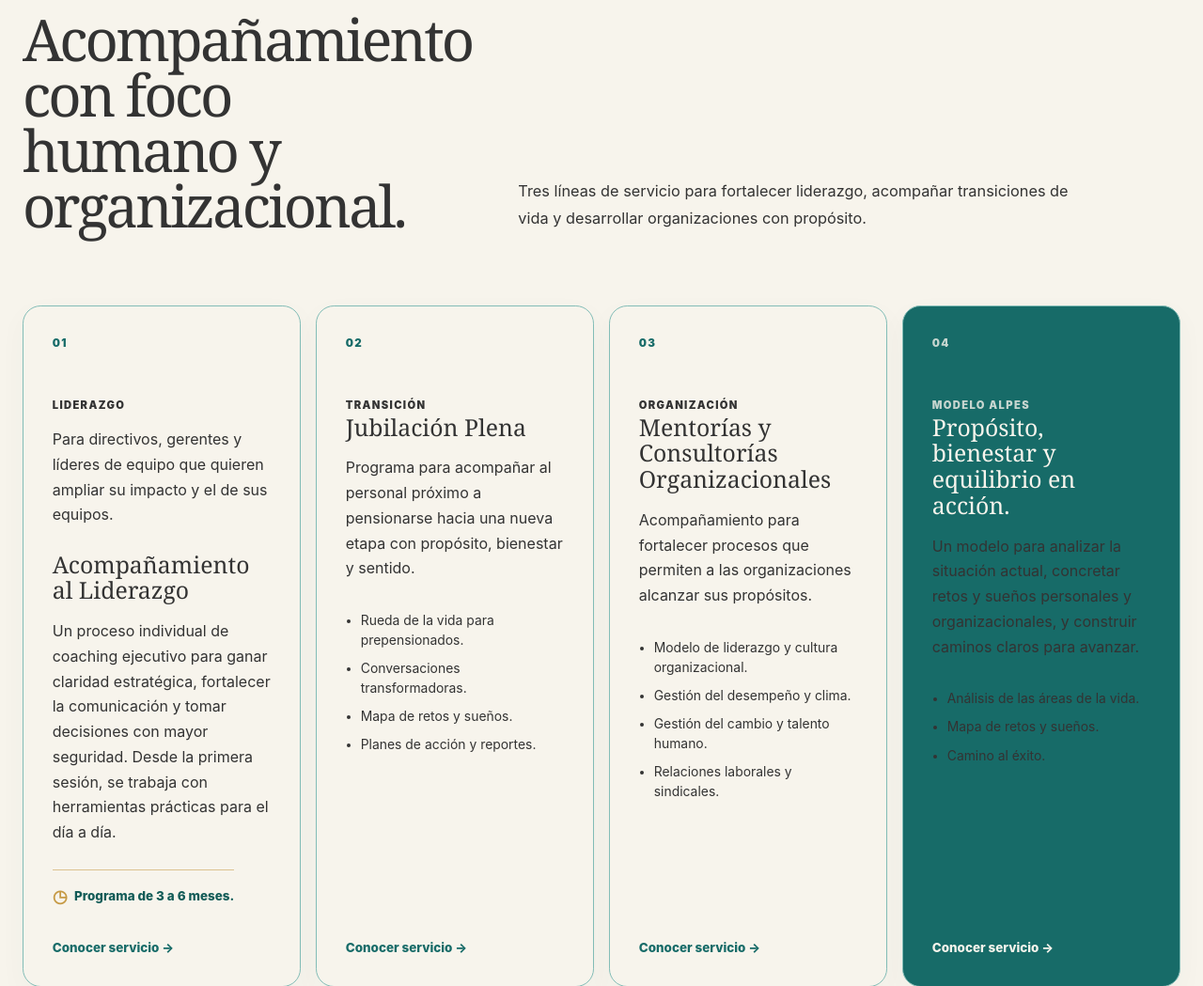
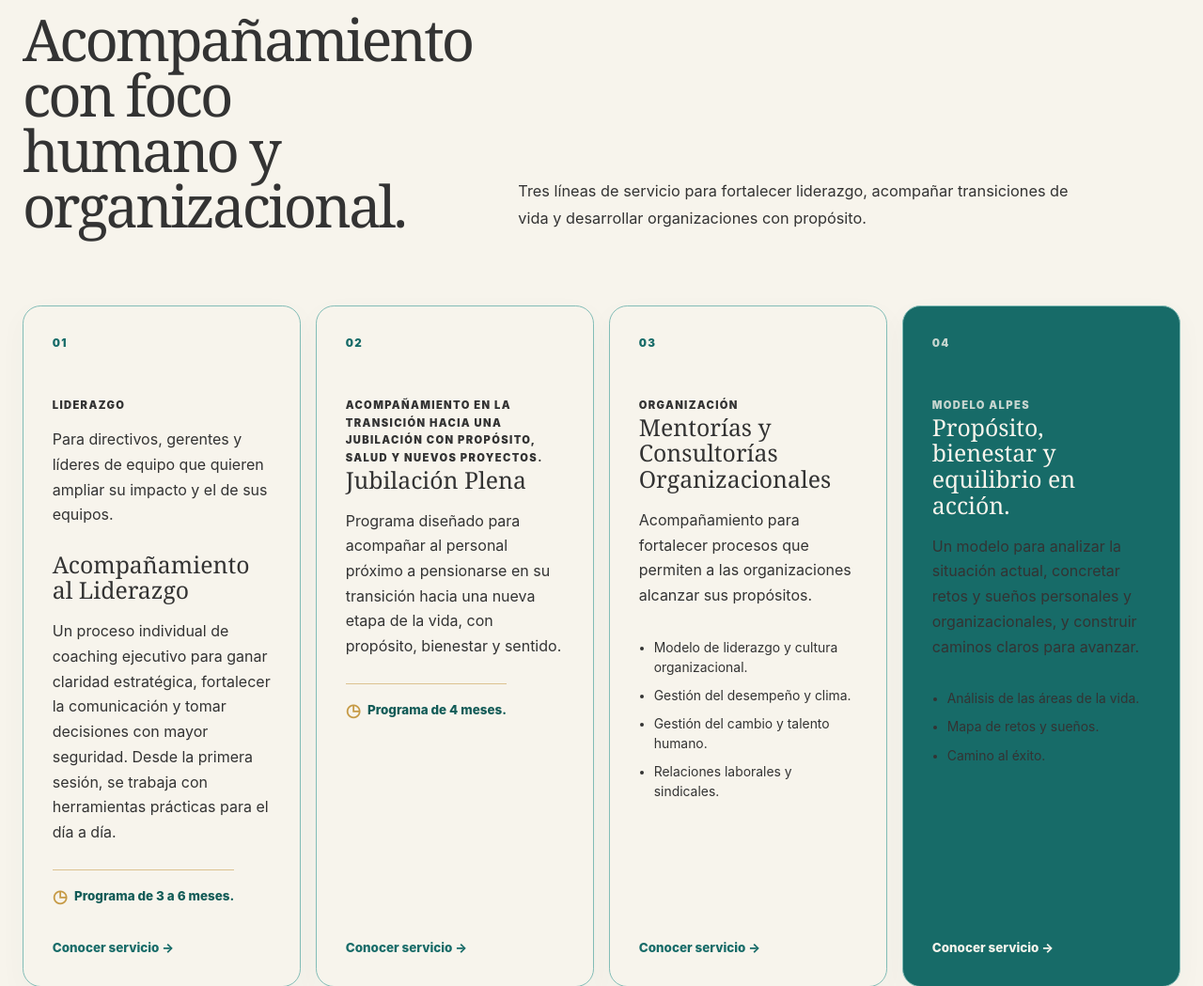
Before and after one commit to CortinezO98/alpes-portal, a Django app: page / in a window 1280 px wide. Shown: the part 1788-2837 px from the top of the page at 94% size. Run offline with Django 5.2, Linux system fonts and the light colour scheme.

Commit message:
content: ajusta el servicio de jubilación plena

```diff
--- a/templates/portfolio/home.html
+++ b/templates/portfolio/home.html
@@ -113,16 +113,11 @@
             <article class="public-service-card">
                 <span class="public-service-number">02</span>
                 <div>
-                    <p class="public-service-kicker">Transición</p>
+                    <p class="public-service-kicker">Acompañamiento en la transición hacia una jubilación con propósito, salud y nuevos proyectos.</p>
                     <h3>Jubilación Plena</h3>
-                    <p>Programa para acompañar al personal próximo a pensionarse hacia una nueva etapa con propósito, bienestar y sentido.</p>
+                    <p>Programa diseñado para acompañar al personal próximo a pensionarse en su transición hacia una nueva etapa de la vida, con propósito, bienestar y sentido.</p>
+                    <p class="public-service-duration"><span aria-hidden="true">◷</span> Programa de 4 meses.</p>
                 </div>
-                <ul>
-                    <li>Rueda de la vida para prepensionados.</li>
-                    <li>Conversaciones transformadoras.</li>
-                    <li>Mapa de retos y sueños.</li>
-                    <li>Planes de acción y reportes.</li>
-                </ul>
             </article>
 
             <article class="public-service-card">
```
